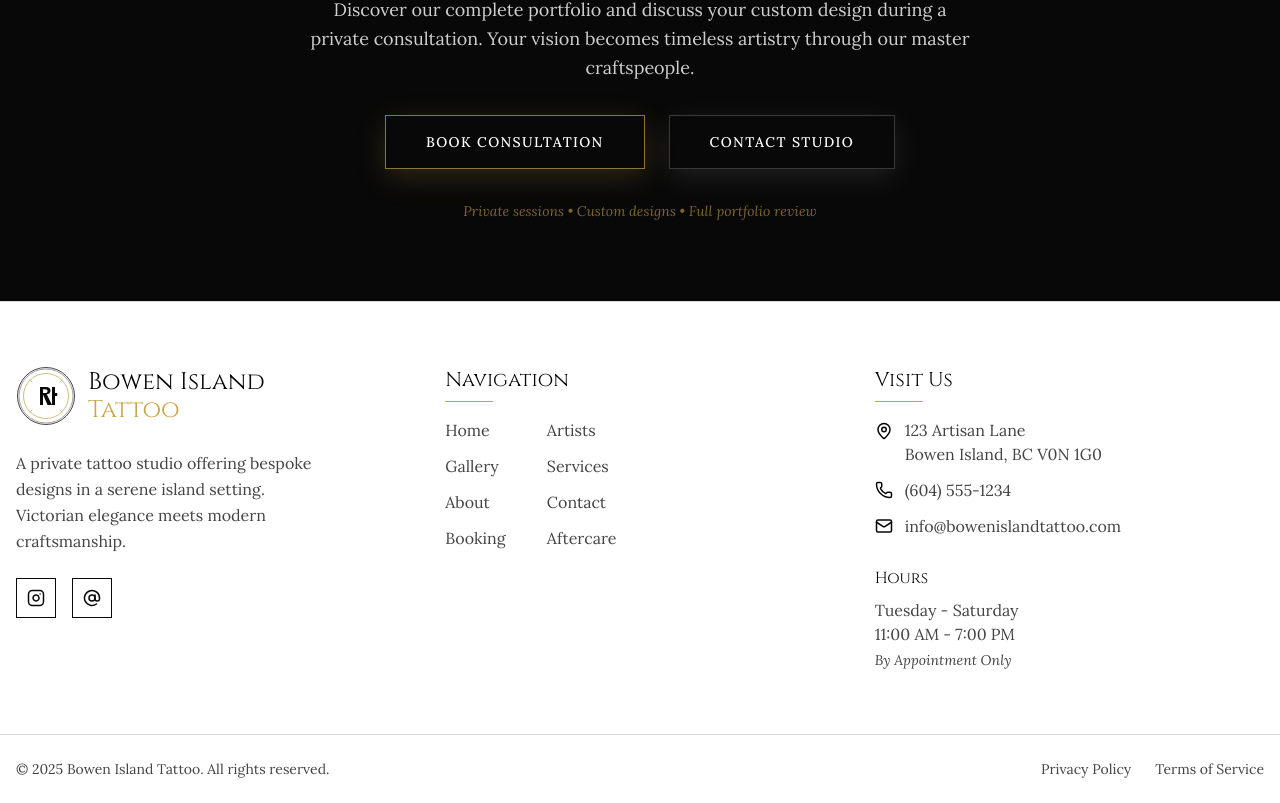
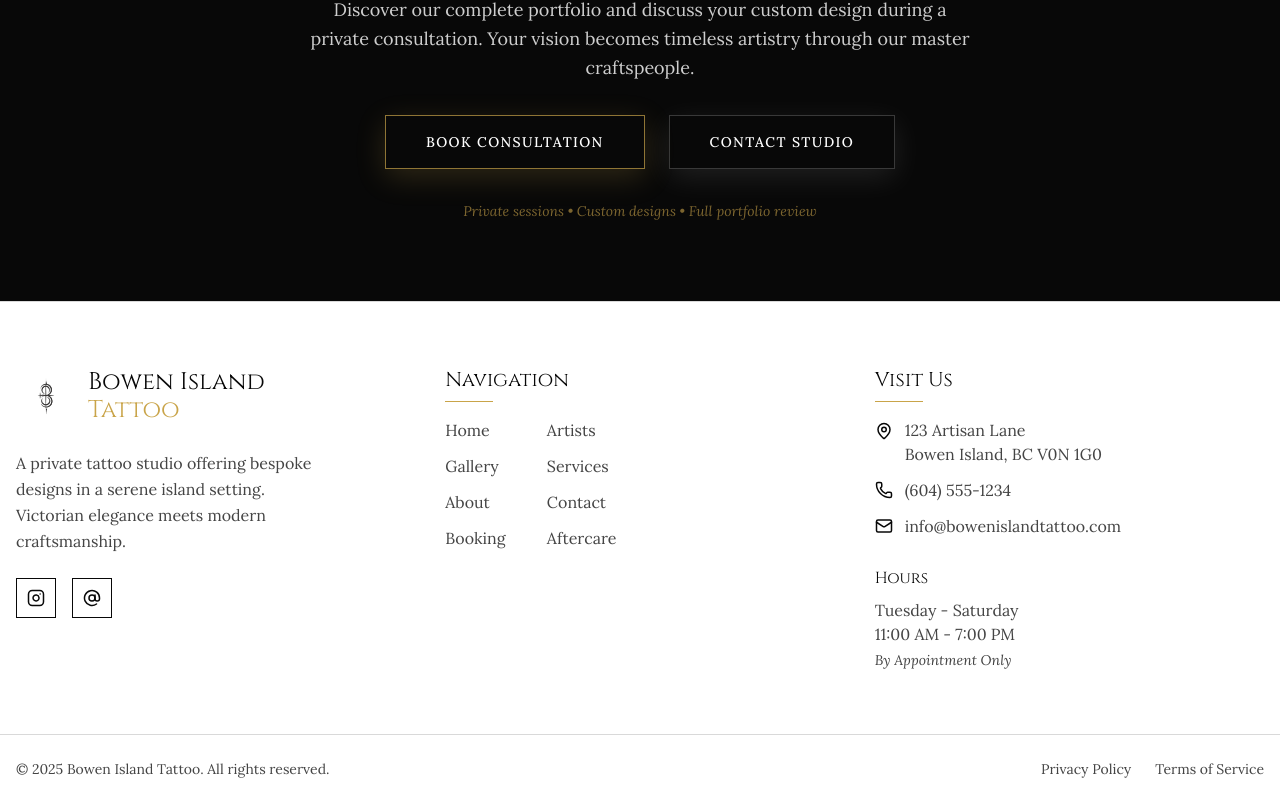
Before and after one commit to UbiShip-Limited/bItS-build, a Next.js app: page / in a window 1280 px wide. Shown: the part 8138-8941 px from the top of the page. Built offline with nearby package versions, Linux system fonts and the light colour scheme; no server answers; a web font is replaced by a local one.

Commit message:
footer logo change

```diff
--- a/src/components/layout/footer.tsx
+++ b/src/components/layout/footer.tsx
@@ -16,7 +16,7 @@ export function Footer() {
           <div className="flex flex-col items-center md:items-start">
             <div className="flex items-center mb-6">
               <Image
-                src="/logo.svg"
+                src="/images/bowen-logo.svg"
                 alt="Bowen Island Tattoo"
                 width={60}
                 height={60}
```
